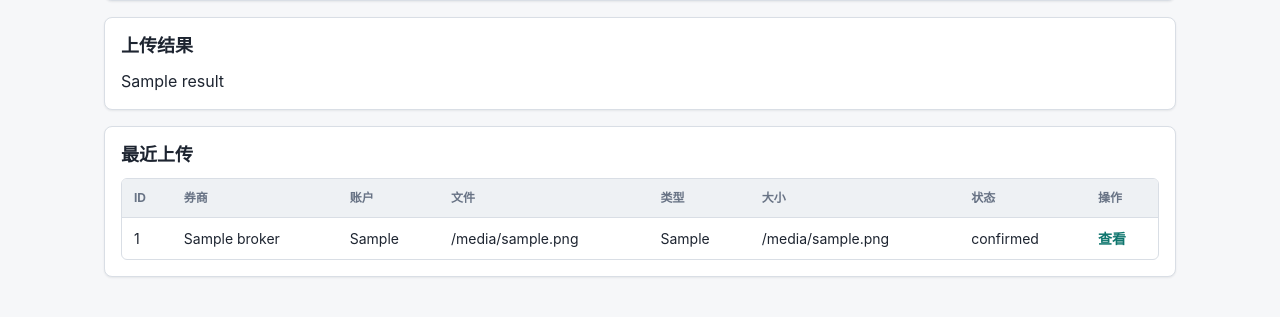
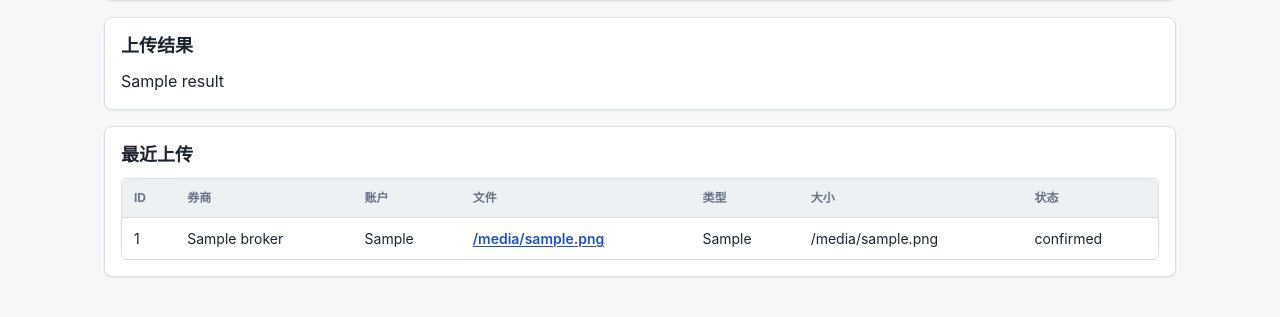
Before and after one commit to JayYangSS/AssetFlow, a FastAPI app: template assetflow/templates/upload.html in a window 1280 px wide. Shown: the part 239-556 px from the top of the page. Run offline with FastAPI, Linux system fonts and the light colour scheme; the template is opened without the code that fills it: most values are stand-ins (such as "Sample title", 1, 10 or a date in 2020); parts of the project's set-up code (start-up, migrations or seed data) failed here and were passed over.

Commit message:
fix: make upload image links obvious

```diff
--- a/assetflow/static/app.css
+++ b/assetflow/static/app.css
@@ -240,12 +240,14 @@ button:hover,
 }
 
 .inline-link {
-  color: var(--accent);
-  font-weight: 700;
+  color: #1d4ed8;
+  font-weight: 600;
+  text-decoration: underline;
+  text-underline-offset: 2px;
 }
 
 .inline-link:hover {
-  text-decoration: underline;
+  color: #1e40af;
 }
 
 .filters {
--- a/assetflow/templates/base.html
+++ b/assetflow/templates/base.html
@@ -4,7 +4,7 @@
   <meta charset="utf-8">
   <meta name="viewport" content="width=device-width, initial-scale=1">
   <title>{% block title %}AssetFlow{% endblock %}</title>
-  <link rel="stylesheet" href="{{ url_for('static', path='app.css') }}">
+  <link rel="stylesheet" href="{{ url_for('static', path='app.css') }}?v=20260508-1">
 </head>
 <body>
   <header class="topbar">
--- a/assetflow/templates/dashboard.html
+++ b/assetflow/templates/dashboard.html
@@ -31,12 +31,12 @@
     <h2>最近上传</h2>
     <div class="table-wrap">
       <table>
-        <thead><tr><th>ID</th><th>券商</th><th>文件</th><th>状态</th><th>时间</th><th>操作</th></tr></thead>
+        <thead><tr><th>ID</th><th>券商</th><th>文件</th><th>状态</th><th>时间</th></tr></thead>
         <tbody>
         {% for item in summary.recent_uploads %}
-          <tr><td>{{ item.id }}</td><td>{{ item.broker }}</td><td>{{ item.original_filename }}</td><td>{{ item.status }}</td><td>{{ item.created_at }}</td><td><a class="inline-link" href="/ui/uploads/{{ item.id }}/image" target="_blank" rel="noopener">查看</a></td></tr>
+          <tr><td>{{ item.id }}</td><td>{{ item.broker }}</td><td><a class="inline-link" href="/ui/uploads/{{ item.id }}/image" target="_blank" rel="noopener">{{ item.original_filename }}</a></td><td>{{ item.status }}</td><td>{{ item.created_at }}</td></tr>
         {% else %}
-          <tr><td colspan="6">暂无上传。</td></tr>
+          <tr><td colspan="5">暂无上传。</td></tr>
         {% endfor %}
         </tbody>
       </table>
--- a/assetflow/templates/upload.html
+++ b/assetflow/templates/upload.html
@@ -14,12 +14,12 @@
   <h2>最近上传</h2>
   <div class="table-wrap">
     <table>
-      <thead><tr><th>ID</th><th>券商</th><th>账户</th><th>文件</th><th>类型</th><th>大小</th><th>状态</th><th>操作</th></tr></thead>
+      <thead><tr><th>ID</th><th>券商</th><th>账户</th><th>文件</th><th>类型</th><th>大小</th><th>状态</th></tr></thead>
       <tbody>
       {% for item in uploads %}
-        <tr><td>{{ item.id }}</td><td>{{ item.broker }}</td><td>{{ item.account_alias or "" }}</td><td>{{ item.original_filename }}</td><td>{{ item.mime_type }}</td><td>{{ item.file_size_bytes }}</td><td>{{ item.status }}</td><td><a class="inline-link" href="/ui/uploads/{{ item.id }}/image" target="_blank" rel="noopener">查看</a></td></tr>
+        <tr><td>{{ item.id }}</td><td>{{ item.broker }}</td><td>{{ item.account_alias or "" }}</td><td><a class="inline-link" href="/ui/uploads/{{ item.id }}/image" target="_blank" rel="noopener">{{ item.original_filename }}</a></td><td>{{ item.mime_type }}</td><td>{{ item.file_size_bytes }}</td><td>{{ item.status }}</td></tr>
       {% else %}
-        <tr><td colspan="8">暂无上传。</td></tr>
+        <tr><td colspan="7">暂无上传。</td></tr>
       {% endfor %}
       </tbody>
     </table>
```
Also changed, not shown: tests/test_ui.py (+30 -3 lines).
